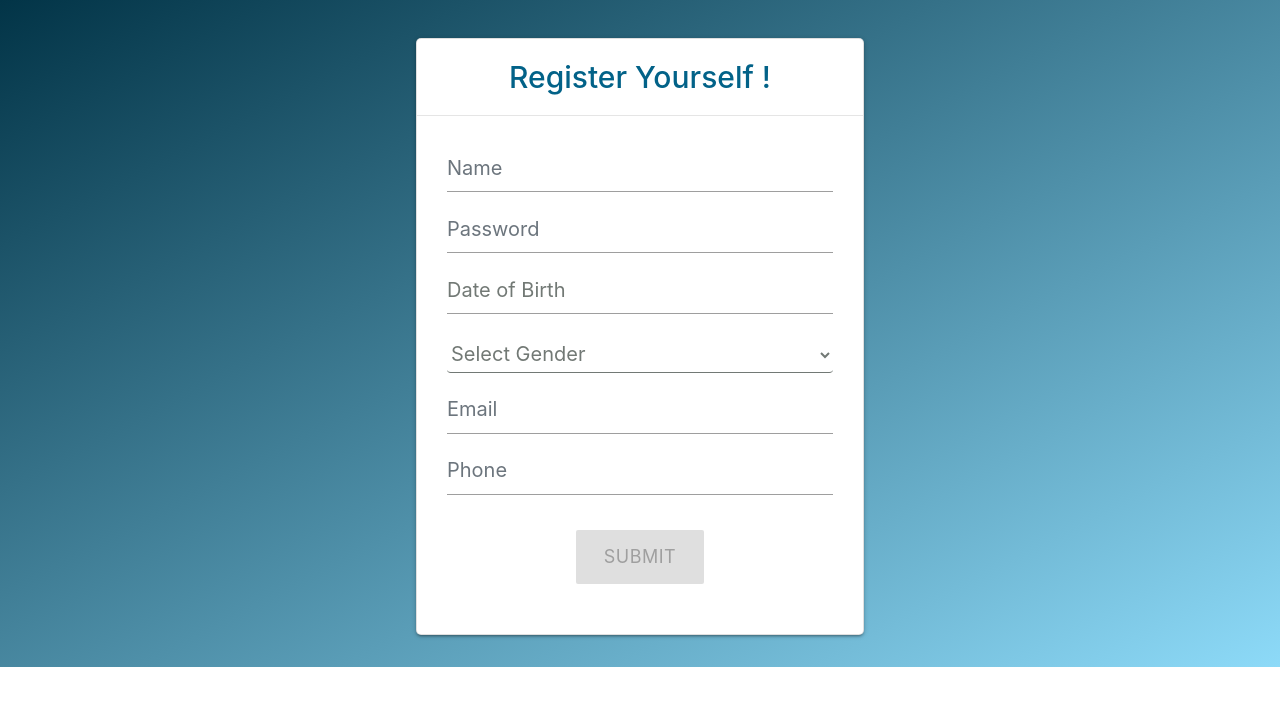
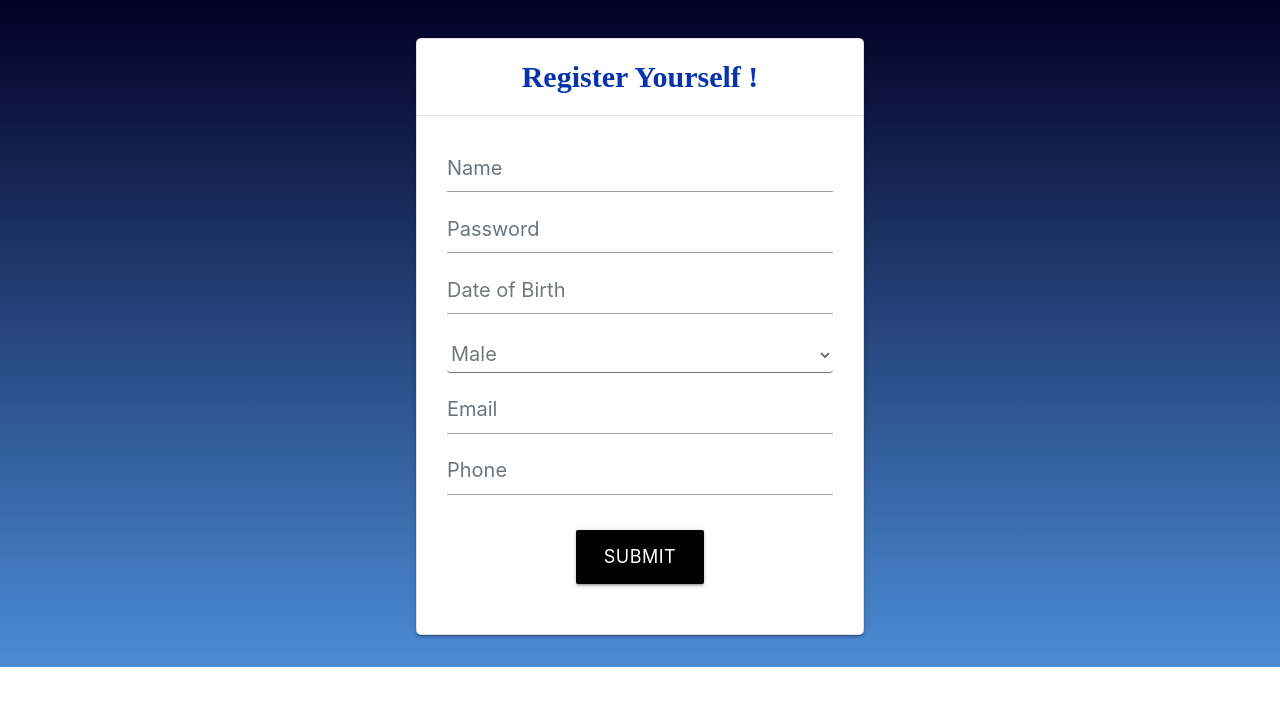
Before and after one commit to Priyanka-Sodhi/form-in-angular, an Angular app: page / in a window 1280 px wide. Shown: the top 706 px of the page. Built offline with nearby package versions, Linux system fonts and the light colour scheme.

Commit message:
4 files modified, 3 added

```diff
--- a/src/app/app.component.html
+++ b/src/app/app.component.html
@@ -1 +1 @@
-<app-tform></app-tform>
+<app-rform></app-rform>
--- /dev/null
+++ b/src/app/rform/rform.component.css
@@ -0,0 +1,68 @@
+*{
+  padding:0px;
+  margin:0px;
+}
+.alert{
+  margin:10px;
+  animation-duration:5s;
+  animation-iteration-count: infinite;
+  animation-delay:2s;
+  animation-timing-function: linear;
+  animation-direction:alternate;
+}
+.bg{
+  background-image:  linear-gradient(to bottom, #020024,#4b8cd6);
+  padding:10px 0px 17px 0px;
+  /* background: rgb(2,0,36);
+  background: linear-gradient(180deg, rgba(2,0,36,1) 0%, rgba(9,9,121,1) 35%, rgba(0,212,255,1) 100%); */
+}
+
+p{
+  font-size:15px;
+}
+.card-heading{
+  padding:20px 0 20px 0px;
+  color:rgb(7, 51, 172);
+}
+.card {
+  /* background-color:black; */
+  width:35%;
+  margin-left:32.5%;
+  margin-top:28px;
+  border-radius:5px;
+  }
+.card-body{
+  padding:30px;
+}
+::placeholder{
+  font-size:20px;
+  color:#727975;
+}
+
+select{
+  font-size:20px;
+  color:#727975;
+  padding:0px;
+  border: none;
+  border-bottom: 1px solid ;
+}
+select:focus {
+  font-size:16px;
+  color:black;
+}
+
+.bt{
+  display: flex;
+  justify-content: center;
+  align-items: center;
+  padding:20px;
+}
+.btn-large{
+  background-color:black;
+  font-size:18px;
+}
+.btn-large:hover{
+  background-color: #3681d6;
+  color:black;
+  font-weight:bold;
+}
--- /dev/null
+++ b/src/app/rform/rform.component.html
@@ -0,0 +1,50 @@
+<div class="bg">
+<div class="card">
+<div class="card-heading"><h2 style="text-align:center;font-family:Times New Roman;font-weight:bold">Register Yourself !</h2></div> <hr>
+<div *ngIf="alert" class="alert alert-success alert-dismissible fade show" role="alert">
+  <strong>Successfully Submitted!</strong>
+  <button (click)="closeAlert()" type="button" class="close" data-dismiss="alert" aria-label="Close">
+    <span aria-hidden="true">&times;</span>
+  </button>
+</div>
+<div class="card-body">
+  <form [formGroup]="registrationForm" (ngSubmit)="handlebutton();">
+    <div class="form-group">
+      <input required type="text" placeholder="Name" [class.is-invalid]="name.touched && name.invalid" class="form-control" formControlName="name"/>
+    <p class="text-danger" *ngIf="name.touched && name.invalid">Name is required!</p>
+    </div>
+
+    <div class="form-group">
+      <input required type="password" placeholder="Password" [class.is-invalid]="password.touched && password.invalid" class="form-control" formControlName="password"/>
+      <p class="text-danger" *ngIf="password.touched && password.invalid">Password is required!</p>
+    </div>
+
+    <div class="form-group">
+      <input required type="text" placeholder="Date of Birth" onfocus="(this.type='date')" onblur="(this.type='text')" [class.is-invalid]="dob.touched && dob.invalid" formControlName="dob">
+      <p class="text-danger" *ngIf="dob.touched && dob.invalid">DOB is required!</p>
+    </div>
+
+    <div class="form-group">
+      <select  required [class.is-invalid]="gender.touched && gender.invalid" class="form-control"  formControlName="gender">
+      <option [ngValue]="undefined" disabled>Select Gender</option>
+      <option *ngFor="let g of Gender" value="g">{{g}}</option>
+      </select>
+      <p class="text-danger" *ngIf="gender.touched && gender.invalid">Gender is required!</p>
+    </div>
+
+    <div class="form-group">
+      <input required type="email" placeholder="Email" [class.is-invalid]="email.touched && email.invalid" class="form-control" name="email">
+      <p class="text-danger" *ngIf="email.touched && email.invalid">Email is required!</p>
+    </div>
+
+    <div class="form-group">
+      <input required type="tel" placeholder="Phone" [class.is-invalid]="phone.touched && phone.invalid" class="form-control" formControlName="phone">
+      <p class="text-danger" *ngIf="phone.touched && phone.invalid">Phone no is required!</p>
+    </div>
+    <div class="bt">
+    <button type="submit"  class="waves-effect waves-light btn-large" (click)="handlebutton()">Submit</button>
+    </div>
+  </form>
+</div>
+</div>
+</div>
--- /dev/null
+++ b/src/app/rform/rform.component.ts
@@ -0,0 +1,58 @@
+import { Component, OnInit } from '@angular/core';
+import { FormBuilder, Validators } from '@angular/forms';
+
+@Component({
+  selector: 'app-rform',
+  templateUrl: './rform.component.html',
+  styleUrls: ['./rform.component.css']
+})
+export class RformComponent implements OnInit {
+
+  constructor(private builder:FormBuilder) { }
+
+  get name(){
+    return this.registrationForm.get('name');
+  }
+  get password(){
+    return this.registrationForm.get('password');
+  }
+  get dob(){
+    return this.registrationForm.get('dob');
+  }
+  get gender(){
+    return this.registrationForm.get('gender');
+  }
+
+  get email(){
+    return this.registrationForm.get('email');
+  }
+  get phone(){
+    return this.registrationForm.get('phone');
+  }
+
+  registrationForm  = this.builder.group({
+    name:["",Validators.required],
+    password:["",Validators.required],
+    dob:["",Validators.required],
+    gender:["",Validators.required],
+    email:["",Validators.required],
+    phone:["",Validators.required]
+     })
+
+Gender:string[]=["Male","Female","Other"]
+
+
+alert:boolean=false
+handlebutton(){
+  this.alert=true;
+  this.registrationForm.reset({})
+}
+closeAlert(){
+  this.alert=false;
+}
+
+
+     ngOnInit() {
+  }
+
+}
--- a/src/app/tform/tform.component.ts
+++ b/src/app/tform/tform.component.ts
@@ -22,7 +22,7 @@ export class TformComponent implements OnInit {
 alert:boolean=false
 handlebutton(){
   this.alert=true;
-  console.log(this.studentModel)
+  // console.log(this.studentModel)
 }
 closeAlert(){
   this.alert=false;
```
Also changed, not shown: src/app/app.module.ts (+4 -3 lines), src/index.html (line endings or trailing spaces).
